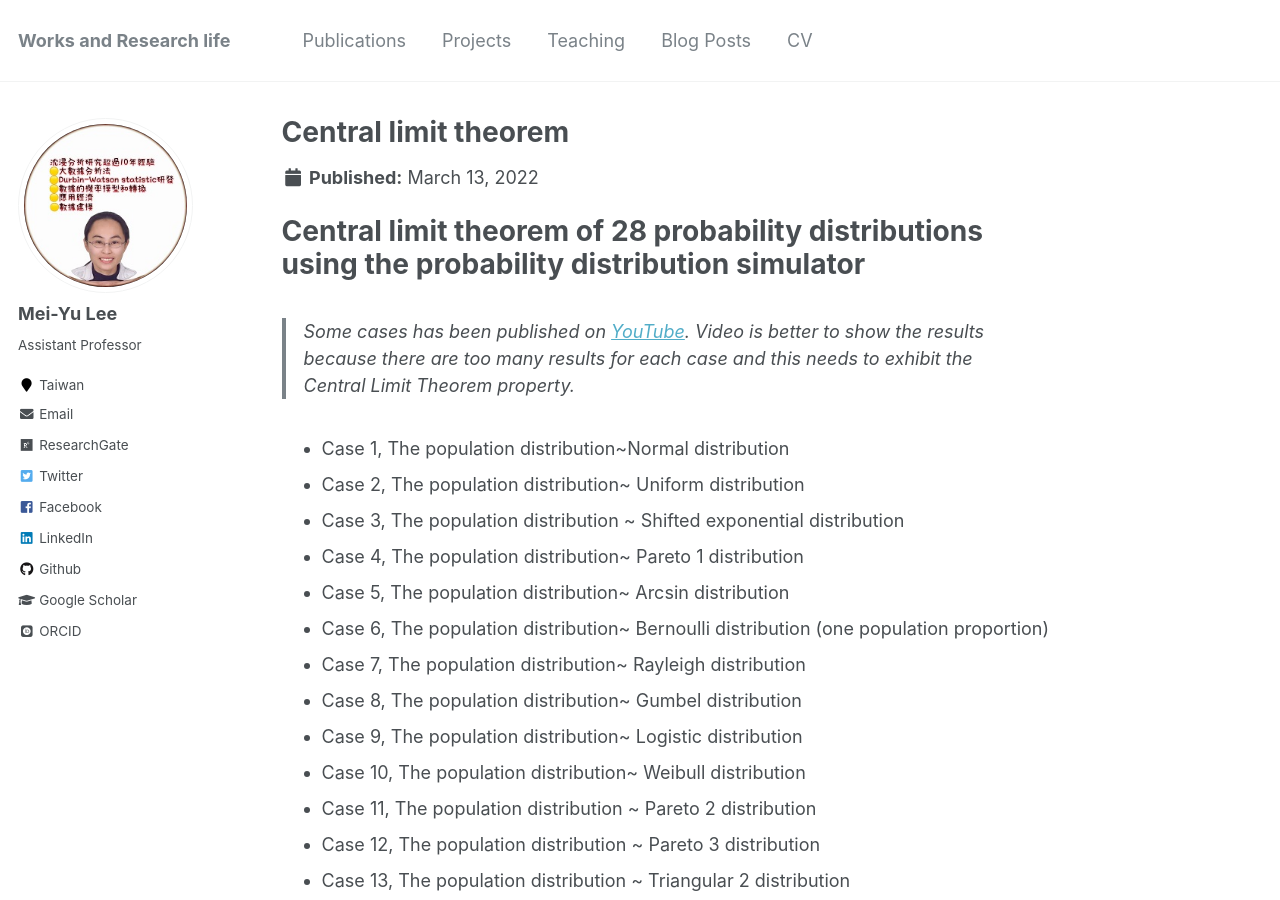
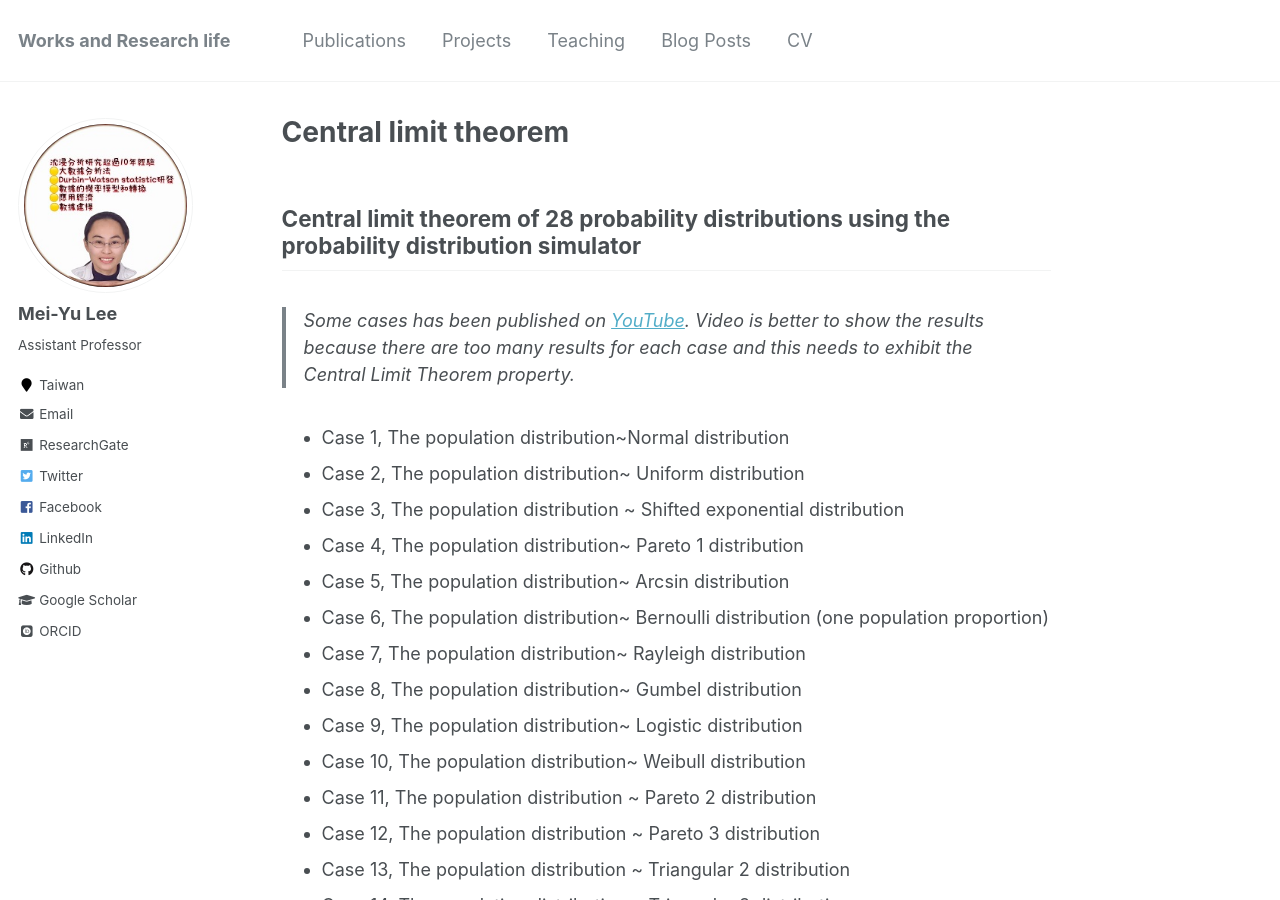
Before and after one commit to meiyulee/meiyulee.github.io, a Jekyll site: the page built from _projects/projects-1.md, in a window 1280 px wide and 900 px high. Built offline with Jekyll 4.4.1, drawn with Linux system fonts in a browser that asks for light colours; some web fonts are replaced; part of the change alters nothing that is shown.

```diff
--- a/_projects/projects-1.md
+++ b/_projects/projects-1.md
@@ -1,11 +1,14 @@
 ---
 title: "Central limit theorem"
+layout: single-portfolio
 excerpt: "CLT<br/><img src='/images/CLT.png'>"
 collection: projects
 order_number: 1
+header:
+    og_image: "/images/CLT.png"
 ---
 
-# Central limit theorem of 28 probability distributions using the probability distribution simulator
+## Central limit theorem of 28 probability distributions using the probability distribution simulator
 
 > Some cases has been published on [YouTube](https://www.youtube.com/watch?v=7tbThx6Lo5s&list=PLGIquq4uoXLW1n8dU9P_NhmXrVvlU5iE2). Video is better to show the results because there are too many results for each case and this needs to exhibit the Central Limit Theorem property.
 
```
